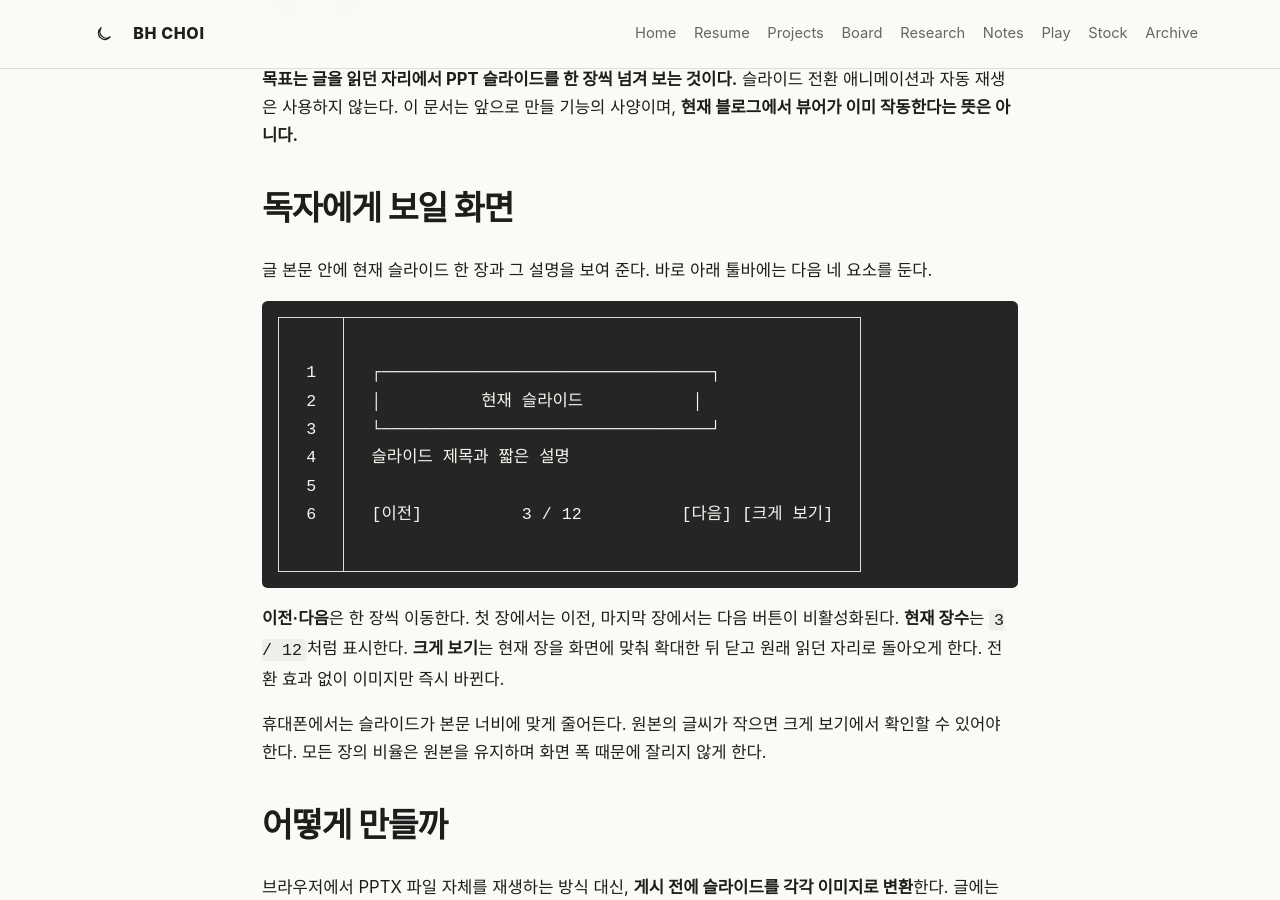
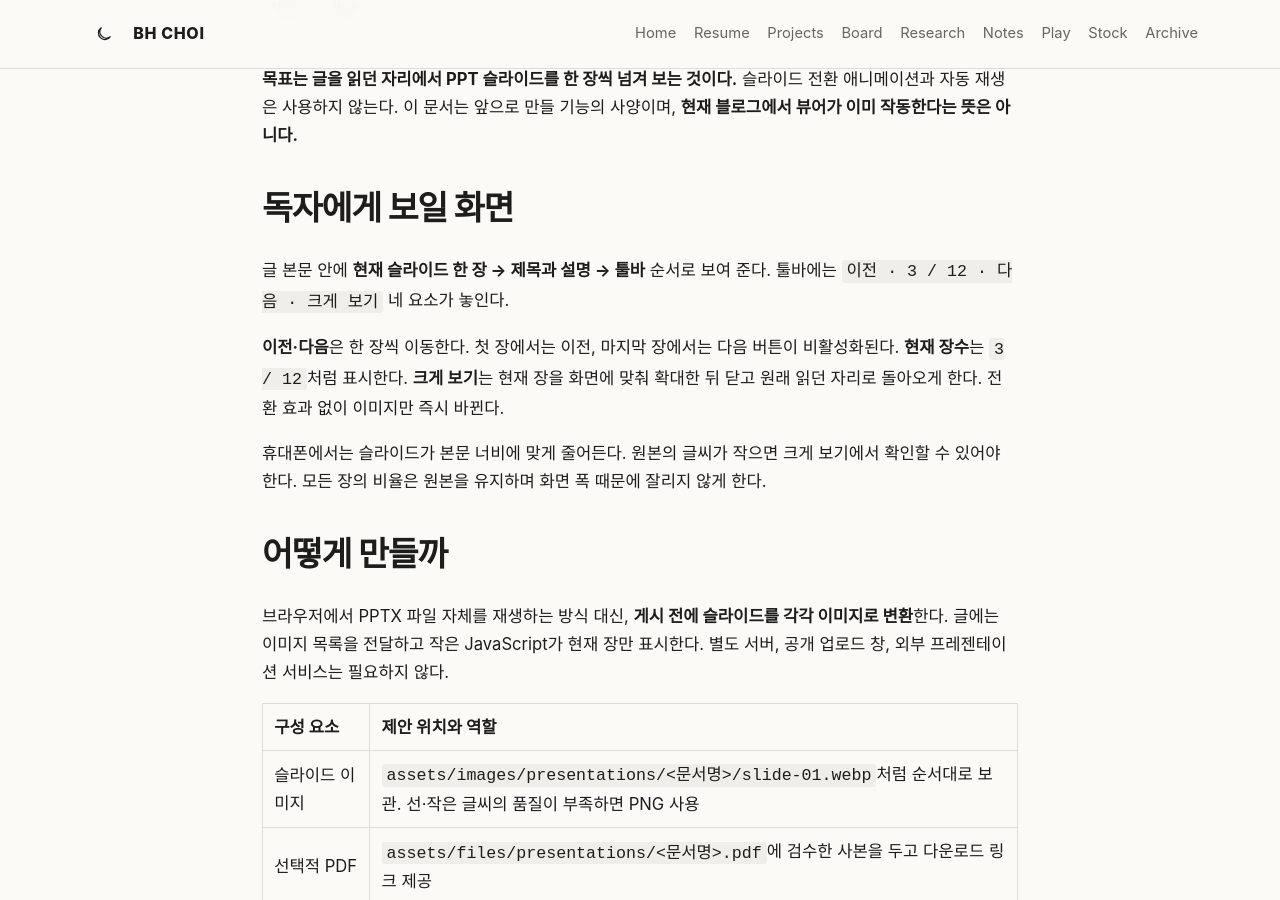
Before and after one commit to cbh456746/cbh456746.github.io, a Jekyll site: the page built from _notes/presentation-slide-viewer-spec.md, in a window 1280 px wide and 900 px high, scrolled down 446 px. Built offline with Jekyll 4.4.1, drawn with Linux system fonts in a browser that asks for light colours; comment, search, counter and statistics services are not loaded.

Commit message:
Simplify presentation spec for narrow screens

````diff
--- a/_notes/presentation-slide-viewer-spec.md
+++ b/_notes/presentation-slide-viewer-spec.md
@@ -35,16 +35,7 @@ context:
 
 ## 독자에게 보일 화면
 
-글 본문 안에 현재 슬라이드 한 장과 그 설명을 보여 준다. 바로 아래 툴바에는 다음 네 요소를 둔다.
-
-```text
-┌─────────────────────────────────┐
-│          현재 슬라이드           │
-└─────────────────────────────────┘
-슬라이드 제목과 짧은 설명
-
-[이전]          3 / 12          [다음] [크게 보기]
-```
+글 본문 안에 **현재 슬라이드 한 장 → 제목과 설명 → 툴바** 순서로 보여 준다. 툴바에는 `이전 · 3 / 12 · 다음 · 크게 보기` 네 요소가 놓인다.
 
 **이전·다음**은 한 장씩 이동한다. 첫 장에서는 이전, 마지막 장에서는 다음 버튼이 비활성화된다. **현재 장수**는 `3 / 12`처럼 표시한다. **크게 보기**는 현재 장을 화면에 맞춰 확대한 뒤 닫고 원래 읽던 자리로 돌아오게 한다. 전환 효과 없이 이미지만 즉시 바뀐다.
 
````
